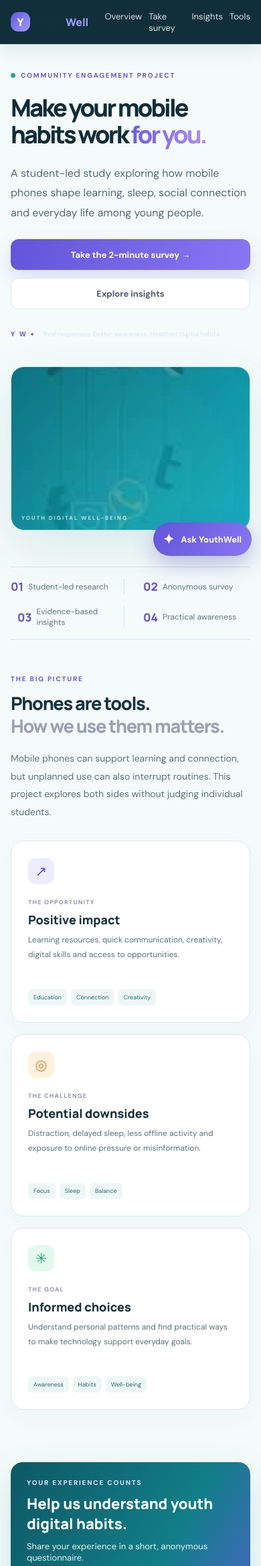
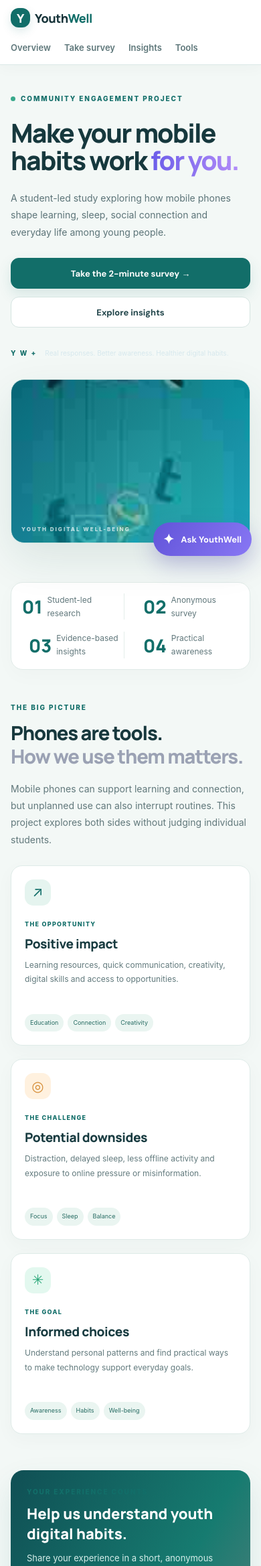
Before and after one commit to shubham-bahadurge/youth-digital-wellbeing-analyzer, a Flask app: page / in a window 390 px wide. Shown: the top 2338 px of the page at 67% size. Run offline with Flask 3, Linux system fonts and the light colour scheme; data that the repository does not hold is empty.

Commit message:
Redesign YouthWell with calm modern teal theme and responsive accessible layout

```diff
--- a/static/style.css
+++ b/static/style.css
@@ -104,3 +104,72 @@ body{background:#f5fbfb;color:#15313b}
 .yw-chat-privacy{padding:0 13px 12px;margin:0;color:#73878c;font-size:9px;line-height:1.5}
 .yw-chat-sr{position:absolute;width:1px;height:1px;padding:0;margin:-1px;overflow:hidden;clip:rect(0,0,0,0);white-space:nowrap;border:0}
 @media(max-width:500px){.yw-chat-launch{right:14px;bottom:14px;padding:12px 15px}.yw-chat-panel{right:10px;bottom:72px;width:calc(100vw - 20px);height:min(500px,calc(100dvh - 95px))}}
+
+/* YouthWell redesign — calm, editorial, accessible */
+:root{--ink:#17343a;--muted:#60777b;--line:#dce9e7;--purple:#126e69;--green:#38a98b;--surface:#ffffff;--canvas:#f3f8f6;--accent-soft:#e4f3ee}
+html{scroll-behavior:smooth;scroll-padding-top:92px}
+body{background:var(--canvas);color:var(--ink);font-family:Inter,"DM Sans",system-ui,-apple-system,sans-serif;font-size:15px;line-height:1.65}
+a{transition:color .18s ease}
+.container{width:min(1160px,calc(100% - 48px))}
+.nav{height:76px;position:sticky;top:0;z-index:50;padding:0 max(24px,calc((100% - 1160px)/2));background:rgba(255,255,255,.94);backdrop-filter:blur(18px);border-bottom:1px solid #dce9e7;box-shadow:0 5px 20px #183d3808}
+.brand{font-size:18px;letter-spacing:-.5px}
+.brand-mark{border-radius:12px;background:#126e69;box-shadow:0 5px 14px #126e6925}
+.brand-light{color:#126e69}
+.nav-links{gap:26px;color:#5e777a;font-size:13px;font-weight:600}
+.nav-links a:hover,.text-link:hover{color:#126e69}
+.nav-cta{background:#126e69;color:#fff;border:1px solid #126e69;border-radius:12px;padding:11px 16px;font-weight:700}
+.nav-cta:hover{background:#0b5551;color:white}
+.hero{padding-top:68px;padding-bottom:58px;gap:54px;align-items:center}
+.hero h1{font-size:clamp(40px,5vw,64px);line-height:1.06;letter-spacing:-2.8px;color:#16383d;max-width:680px}
+.hero-lede{font-size:16px;line-height:1.85;color:#5c7478;max-width:540px}
+.eyebrow{color:#126e69;font-size:10px;letter-spacing:1.9px;font-weight:800}
+.primary{background:#126e69;color:#fff;box-shadow:0 8px 20px #126e6920;border:1px solid #126e69}
+.primary:hover{background:#0b5551;transform:translateY(-1px)}
+.secondary{background:#fff;border:1px solid #d5e4e1;color:#21454a}
+.button{min-height:46px;border-radius:12px;padding:12px 18px;font-weight:700;transition:all .18s ease}
+.hero-art{min-height:420px;border:1px solid #cce4df;border-radius:28px;background:linear-gradient(135deg,#073f48a8,#0e887a55),url('/static/youthwell-background.jpg') center/cover no-repeat;box-shadow:0 24px 64px #174d451b;overflow:hidden}
+.stats-strip{background:#fff;border:1px solid #e0ebe8;border-radius:18px;padding:24px;margin-bottom:68px;box-shadow:0 8px 30px #183d3806}
+.stats-strip div{border-color:#e4eeeb}
+.stats-strip strong{color:#126e69;font-size:27px}
+.stats-strip span{color:#60777b}
+.section{padding-bottom:76px}
+.section-heading{gap:20px;margin-bottom:26px}
+.section-heading h2{font-size:clamp(28px,3.2vw,38px);line-height:1.2;letter-spacing:-1.2px;color:#17383d}
+.section-heading>p{color:#61787b;max-width:480px;line-height:1.8}
+.impact-grid{gap:20px}
+.impact-card,.metric-card,.chart-card,.survey-form,.survey-aside{background:#fff;border:1px solid #dfebe8;border-radius:20px;box-shadow:0 8px 28px #173d3708;padding:24px}
+.impact-card{transition:transform .2s ease,box-shadow .2s ease}
+.impact-card:hover{transform:translateY(-3px);box-shadow:0 16px 34px #173d3710}
+.impact-icon{background:#e5f4ef;color:#126e69;border-radius:13px}
+.impact-card h3{font-size:19px;letter-spacing:-.4px;color:#193c41}
+.impact-card p,.steps p{color:#627a7d;line-height:1.8}
+.card-label{color:#126e69;letter-spacing:1.3px}
+.tag-row span{background:#eaf5f1;color:#276c63;border-radius:999px}
+.cta-band{background:linear-gradient(120deg,#104f54,#167b70 68%,#4a7e79);border-radius:24px;box-shadow:0 20px 45px #0d68641c;padding:42px}
+.cta-band h2{color:white}
+.cta-band p{color:#d6eeea;line-height:1.8}
+.white{background:white;color:#155c56;border-radius:12px}
+.steps>div{background:#fff;border:1px solid #dfebe8;border-radius:16px;padding:20px}
+.steps h3{color:#193c41}
+.page-hero{padding-top:48px;padding-bottom:28px}
+.page-hero h1{color:#17383d;letter-spacing:-1.5px}
+.page-hero>p{color:#61787b;line-height:1.8}
+.survey-form,.survey-aside{padding:28px}
+.field label{font-weight:700;color:#25474b}
+.field input[type=number],.field select,.field textarea{border:1px solid #d5e4e1;border-radius:11px;padding:12px 13px;background:#fff;color:#17343a}
+.field input:focus,.field select:focus,.field textarea:focus{outline:3px solid #126e6920;border-color:#126e69}
+.radio-option{border:1px solid #dce9e7;border-radius:12px;padding:12px}
+.radio-option:has(input:checked){border-color:#126e69;background:#eef8f4}
+.privacy-note,.interpretation{background:#eaf6f1;border:1px solid #d5ebe2;color:#285d56;border-radius:14px}
+.metric-value{color:#126e69}
+.chart-card h3{color:#1b4145}
+.empty-state{border:1px dashed #c8ddda;background:#f8fbfa;border-radius:16px}
+.footer{background:#12383d;color:#e7f2f0;border-top:0;padding-top:34px;padding-bottom:34px}
+.footer p{color:#c0d5d1}
+.footer .brand-light{color:#8ed7c6}
+input,select,textarea,button{font:inherit}
+:focus-visible{outline:3px solid #39a98b;outline-offset:3px}
+#wellbeing-tools{scroll-margin-top:95px}
+@media(max-width:800px){.container{width:calc(100% - 32px)}.nav{height:68px;padding:0 16px;gap:12px}.nav-links{gap:14px;overflow-x:auto}.hero{padding-top:42px;gap:30px}.hero-art{min-height:320px}.stats-strip{margin-bottom:48px}.section{padding-bottom:54px}.cta-band{padding:30px}}
+@media(max-width:560px){body{font-size:14px}.nav{height:auto;min-height:66px;flex-wrap:wrap;padding:12px 16px}.nav-links{order:3;width:100%;padding:8px 0 2px;gap:20px}.nav-cta{padding:9px 12px;font-size:11px}.hero h1{font-size:39px;letter-spacing:-1.8px}.hero-lede{font-size:14px}.hero-art{min-height:245px;border-radius:20px}.stats-strip{padding:16px}.section-heading h2{font-size:29px}.impact-card,.metric-card,.chart-card,.survey-form,.survey-aside{padding:20px;border-radius:17px}.cta-band{padding:24px;border-radius:19px}.page-hero{padding-top:32px}.survey-form,.survey-aside{padding:18px}}
+@media(prefers-reduced-motion:reduce){html{scroll-behavior:auto}*,*:before,*:after{transition:none!important;scroll-behavior:auto!important}}
```
